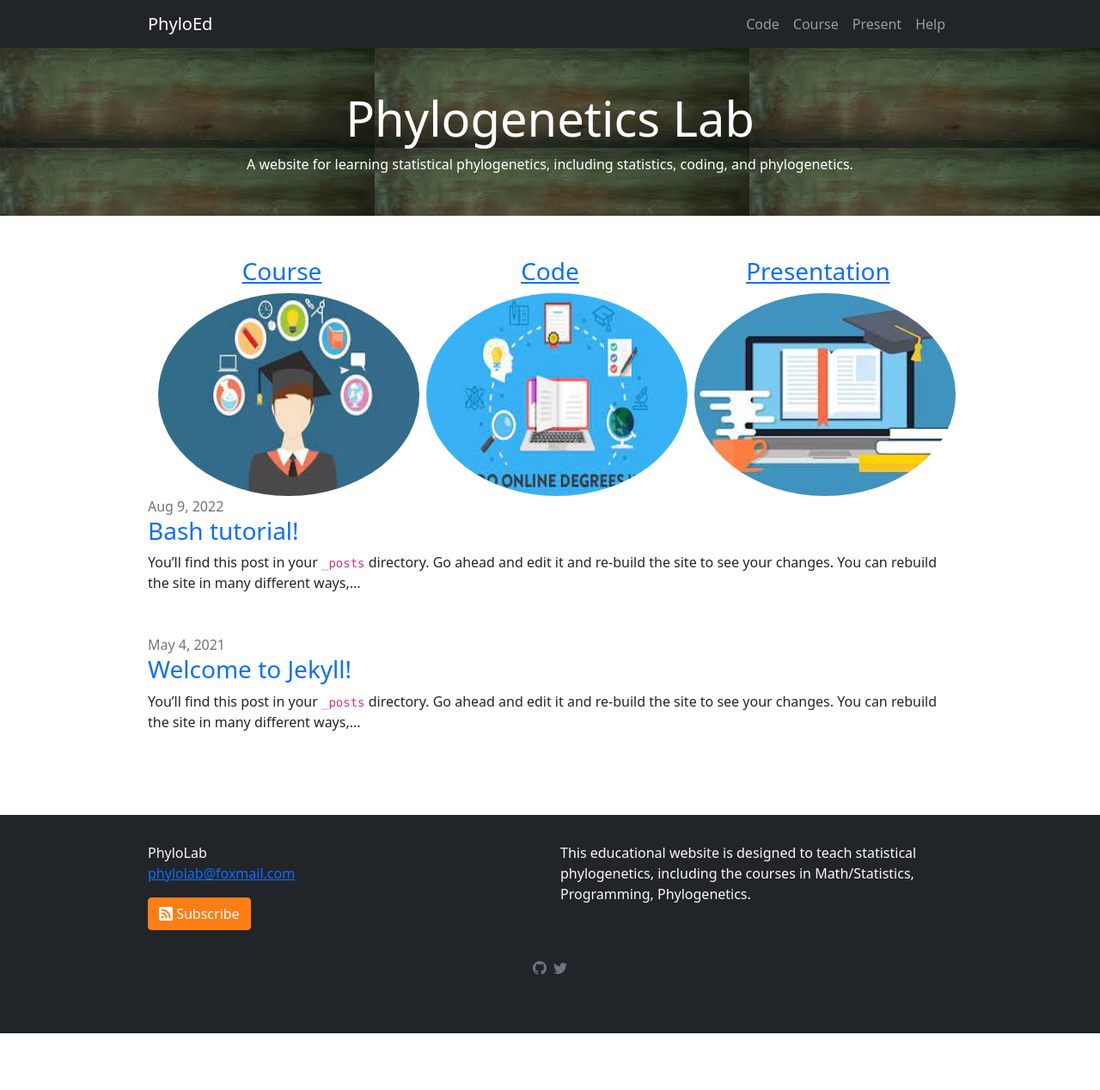
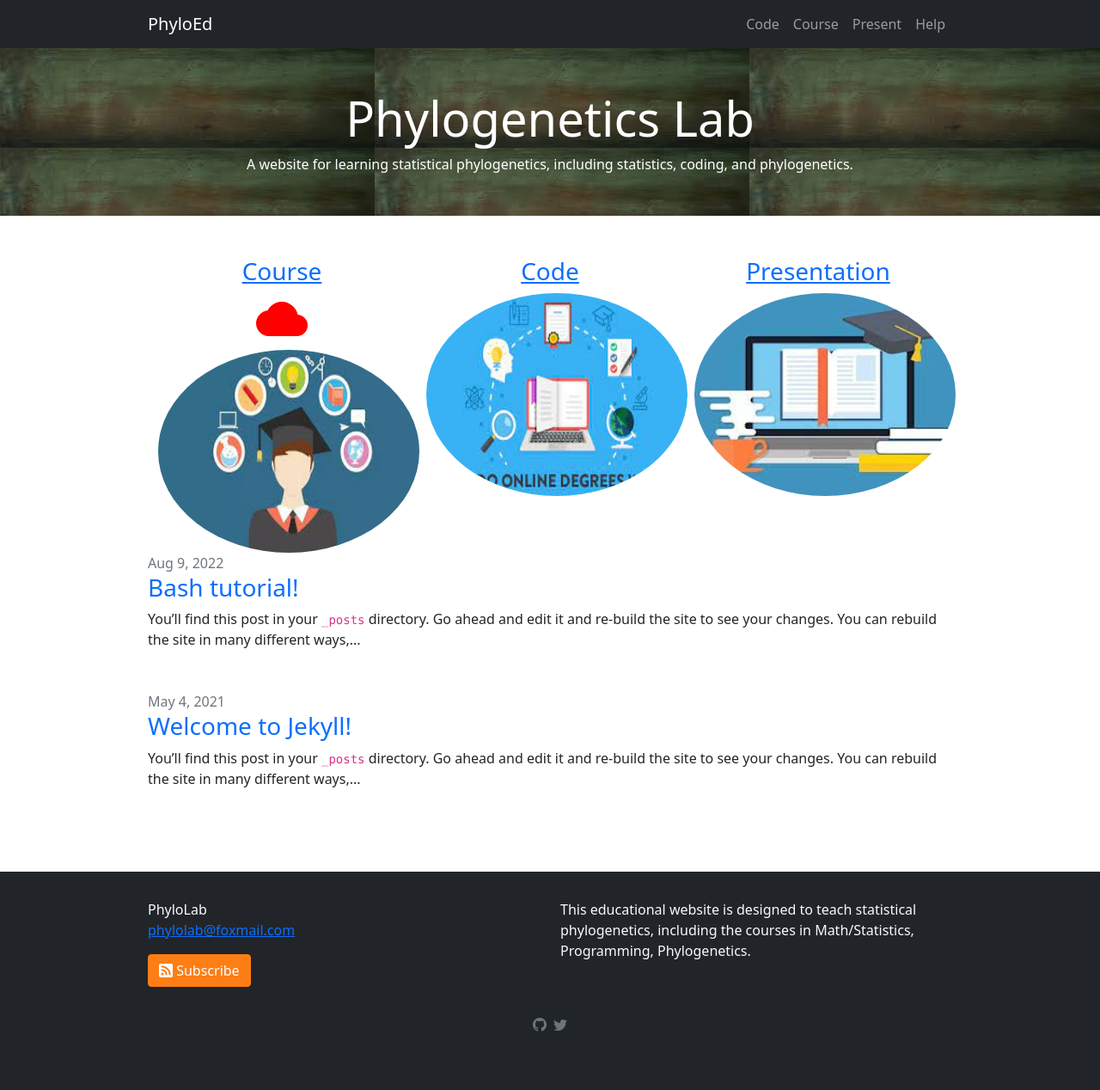
Before and after one commit to lliu1871/PhyEd, a Jekyll site: the page built from index.markdown, in a window 1280 px wide. Shown: the whole page at 86% size. Built offline with Jekyll 4.4.1, drawn with Linux system fonts in a browser that asks for light colours; before the commit the page ends 1202 px from its top, so only the background shows below that.

Commit message:
Update index.markdown

```diff
--- a/index.markdown
+++ b/index.markdown
@@ -8,7 +8,7 @@ layout: home
   <div class="row">
     <div class="col-sm-4 text-center text-success">
       <a href="https://teach.phylolab.net/course"><h3>Course</h3></a>
-      <span class="glyphicon glyphicon-education" style='font-size:48px;color:red'></span>
+      <i class="material-icons" style="font-size:60px;color:red;">cloud</i>
      <img src="./img/course/course1.jpg" class="rounded-circle" alt="course"  width="304" height="236">
     </div>
     <div class="col-sm-4 text-center text-success">
```
